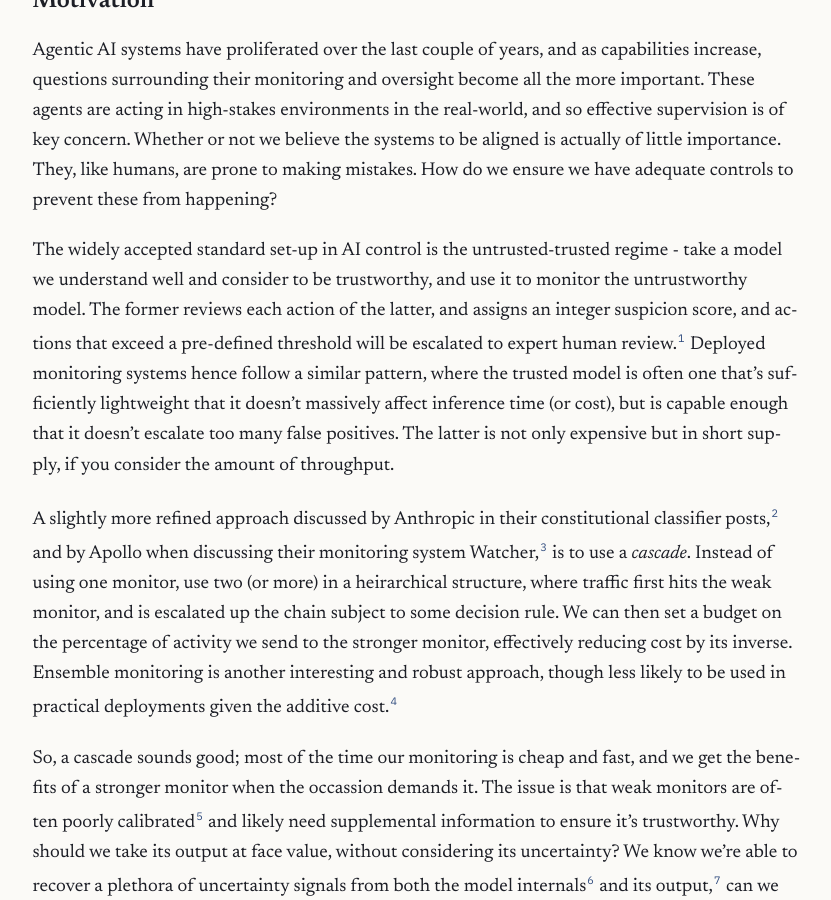
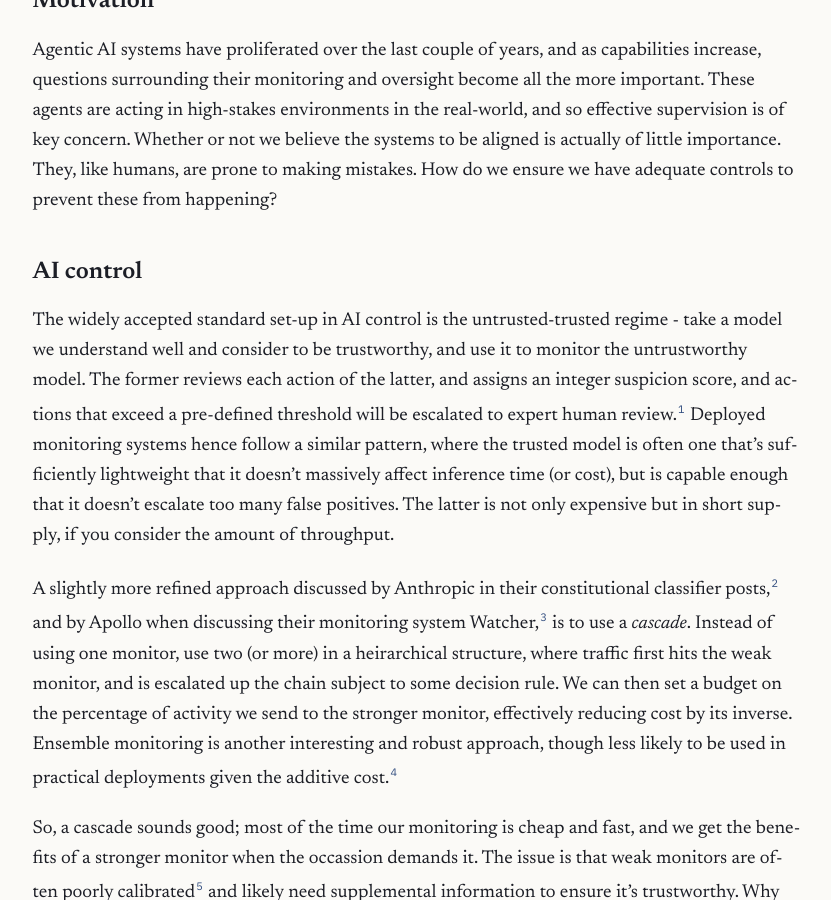
Before and after one commit to m-crabb/m-crabb.github.io, a Jekyll site: the page built from _posts/2026-11-09-leveraging-uncertainty-for-monitoring-in-ai-control.md, in a window 1280 px wide and 900 px high, scrolled down 650 px. Shown: the whole window, without its empty margins (216-1047 px from the left). Built offline with Jekyll 4.4.1, drawn with Linux system fonts in a browser that asks for light colours.

Commit message:
chore: title

```diff
--- a/_posts/2026-11-09-leveraging-uncertainty-for-monitoring-in-ai-control.md
+++ b/_posts/2026-11-09-leveraging-uncertainty-for-monitoring-in-ai-control.md
@@ -10,6 +10,8 @@ Coming soon; a short summary of the work I completed as a [MARS](https://caish.o
 ## Motivation
 
 Agentic AI systems have proliferated over the last couple of years, and as capabilities increase, questions surrounding their monitoring and oversight become all the more important. These agents are acting in high-stakes environments in the real-world, and so effective supervision is of key concern. Whether or not we believe the systems to be aligned is actually of little importance. They, like humans, are prone to making mistakes. How do we ensure we have adequate controls to prevent these from happening?
+
+## AI control
 
 The widely accepted standard set-up in AI control is the untrusted-trusted regime - take a model we understand well and consider to be trustworthy, and use it to monitor the untrustworthy model. The former reviews each action of the latter, and assigns an integer suspicion score, and actions that exceed a pre-defined threshold will be escalated to expert human review.[^control] Deployed monitoring systems hence follow a similar pattern, where the trusted model is often one that's sufficiently lightweight that it doesn't massively affect inference time (or cost), but is capable enough that it doesn't escalate too many false positives. The latter is not only expensive but in short supply, if you consider the amount of throughput.
 
```
